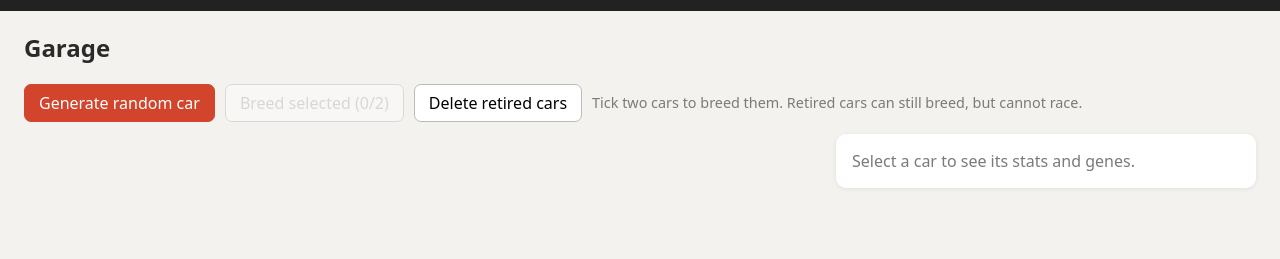
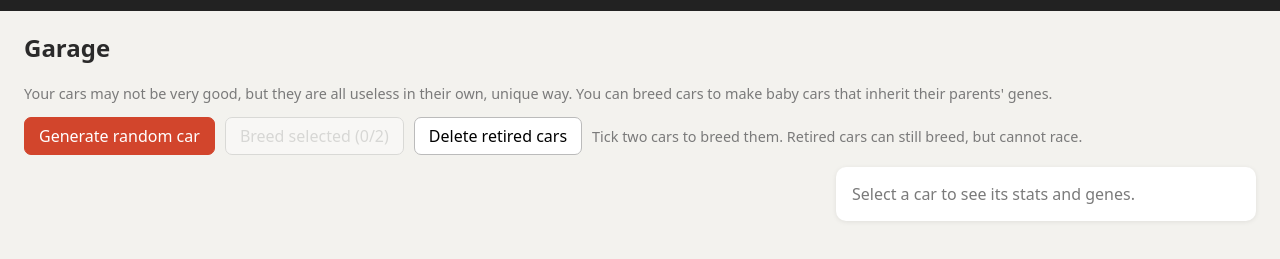
Before and after one commit to Qwecu/GeneRacer, a plain HTML site: page static/index.html in a window 1280 px wide. Shown: the part 55-314 px from the top of the page. Drawn offline with Linux system fonts and the light colour scheme; no server answers.

Commit message:
Add info text to the Garage page
Co-Authored-By: Claude Sonnet 5.5 <noreply@anthropic.com>

```diff
--- a/static/index.html
+++ b/static/index.html
@@ -75,6 +75,7 @@
     <!-- GARAGE -->
     <section id="tab-garage" class="tab active">
       <h2 id="garage-title">Garage</h2>
+      <p class="hint">Your cars may not be very good, but they are all useless in their own, unique way. You can breed cars to make baby cars that inherit their parents' genes.</p>
       <div class="toolbar">
         <button id="btn-random" class="primary">Generate random car</button>
         <button id="btn-breed" disabled>Breed selected (0/2)</button>
```
